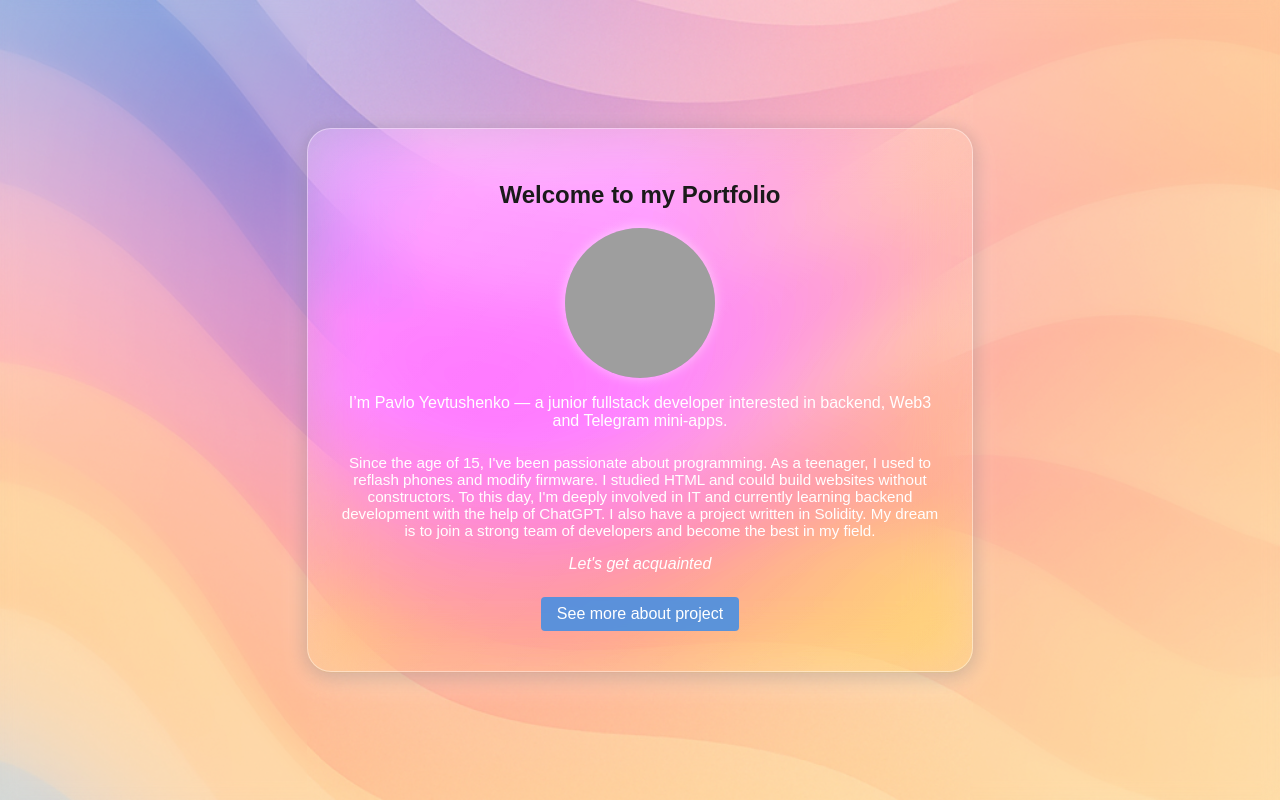
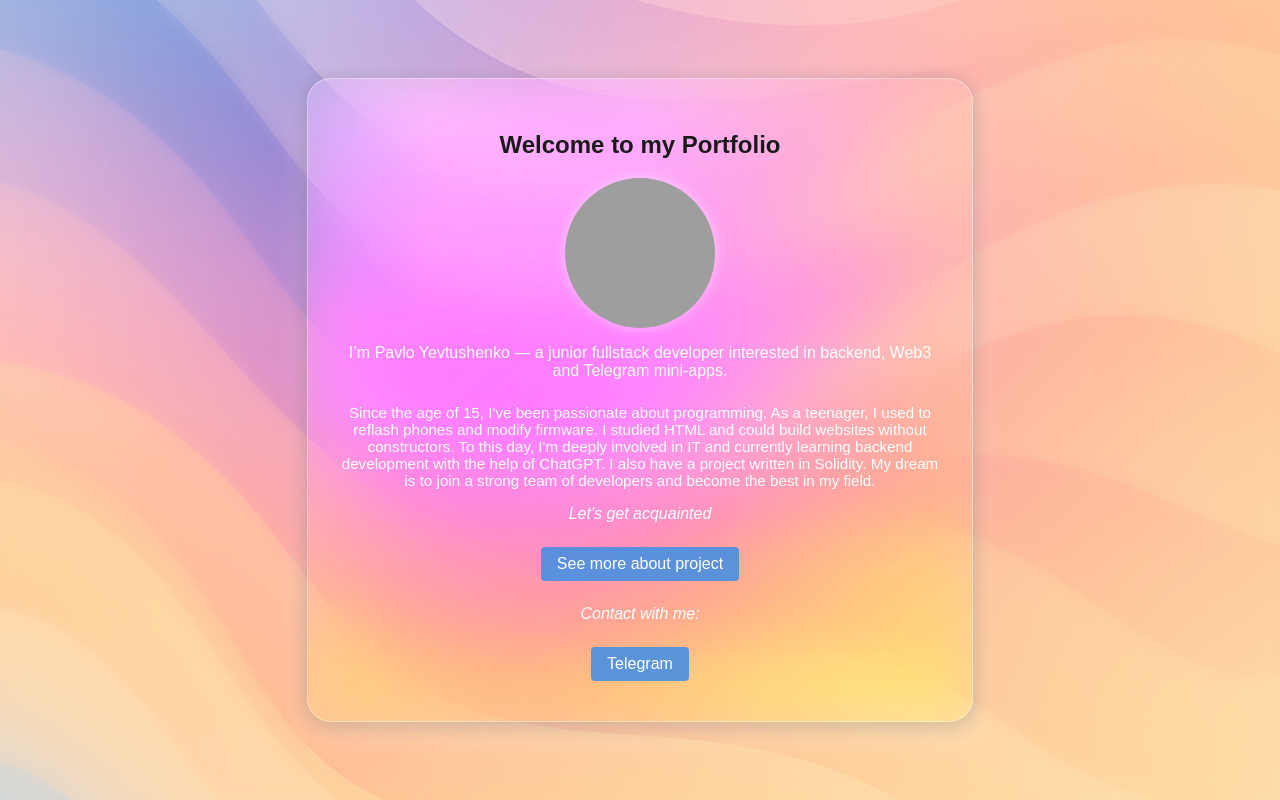
Before and after one commit to FastCoinsINFO/Portfolio, a website: page index.html in a window 1280 px wide. Drawn offline with Linux system fonts and the light colour scheme; grey boxes are pictures that could not be loaded.

Commit message:
Update index.html

```diff
--- a/index.html
+++ b/index.html
@@ -66,6 +66,8 @@
     </p>
     <p><em>Let's get acquainted</em></p>
     <button type="button" onclick="window.location.href='register.html'">See more about project</button>
+    <p><em>Contact with me:</em></p>
+    <button type="button" onclick="window.location.href='t.me/DramTeatre_official'">Telegram</button>
   </div>
 </body>
 </html>
```
